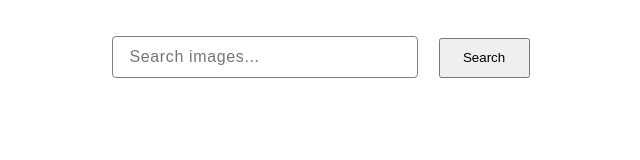
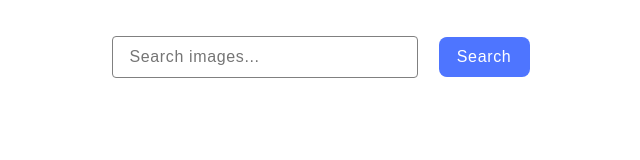
Before and after one commit to yelyzaveta057/goit-js-hw-12, a plain HTML site: page index.html in a window 1280 px wide. Shown: the whole page, without its empty margins (319-959 px from the left). Drawn offline with Linux system fonts and the light colour scheme.

Commit message:
Deploying to gh-pages from @ yelyzaveta057/goit-js-hw-12@3b3c8dfe899555d120f2b8796b04aeee5c646680 🚀

```diff
--- a/index.html
+++ b/index.html
@@ -22,7 +22,7 @@
           required
         />
       </label>
-      <button class="btn-search" type="submit">Search</button>
+      <button class="btn-search btn" type="submit">Search</button>
     </form>
     <div class="container">
       <span class="loader"></span>
```
